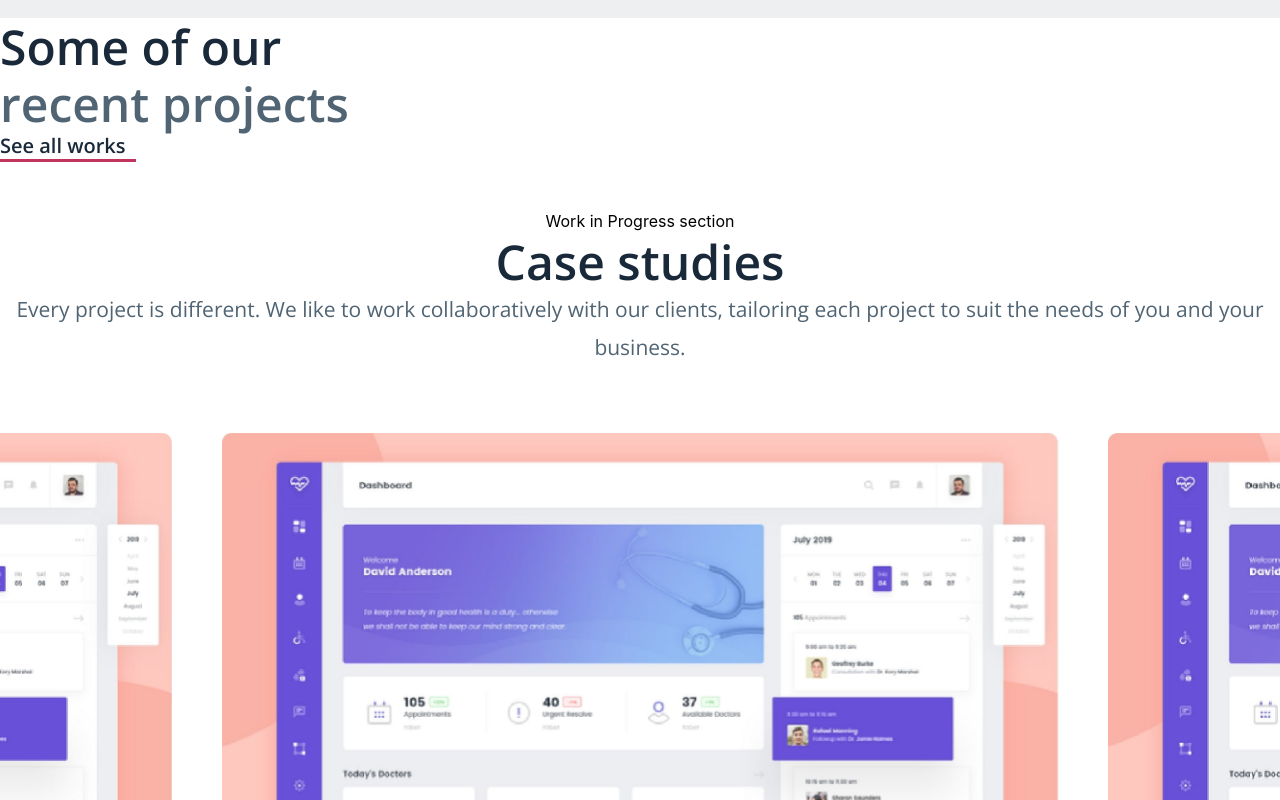
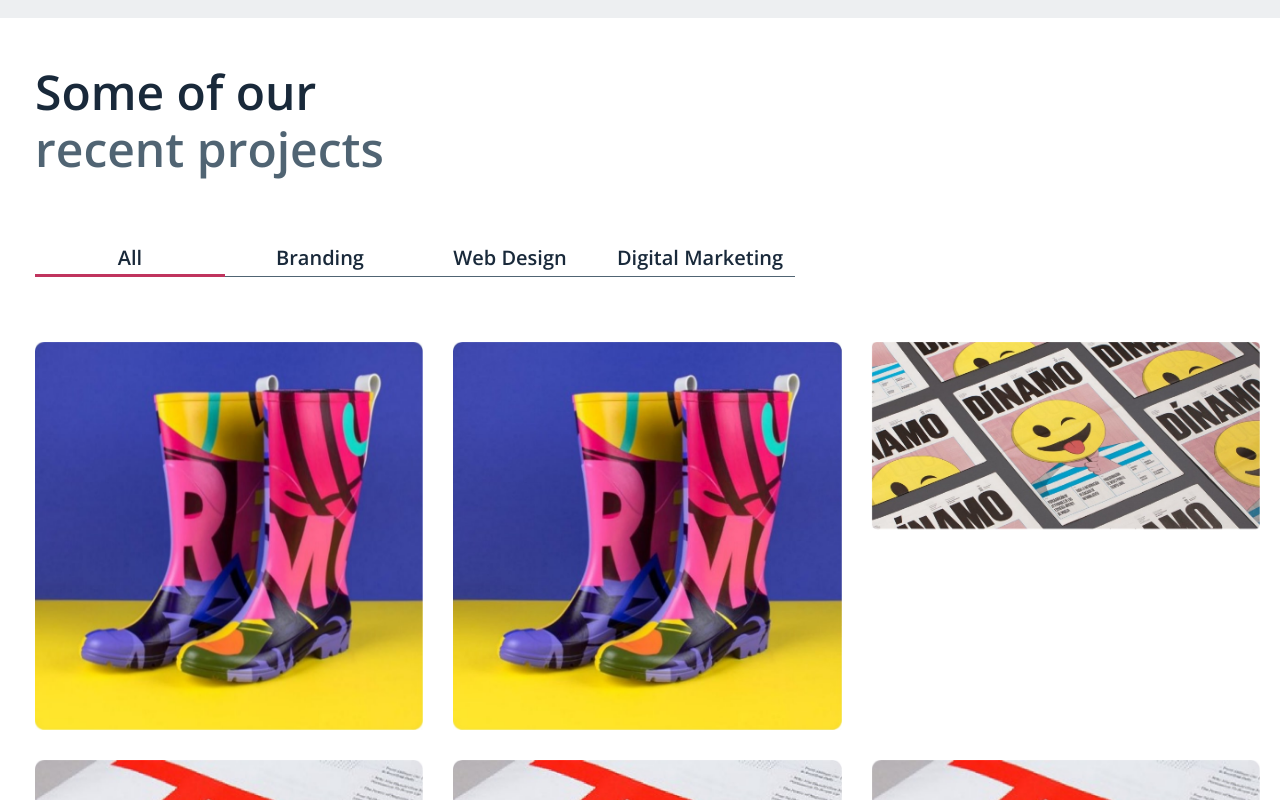
Before and after one commit to adrimihailescu/digital-spaniel, a React (Create React App) app: page / in a window 1280 px wide. Shown: the part 1280-2080 px from the top of the page. Built offline with nearby package versions, Linux system fonts and the light colour scheme.

Commit message:
add projects section component swiper and styles

```diff
--- a/src/fakeCMS/websiteData.ts
+++ b/src/fakeCMS/websiteData.ts
@@ -2,6 +2,7 @@ import { HeadingVariant } from "../types/heading";
 import { LayoutItemVariant } from "../types/layout";
 import { LinkVariant } from "../types/link";
 import { WebsiteData } from "../types/websiteData";
+import { ProjectCategories } from "../types/projects";
 
 const data: WebsiteData = {
   navigation: {
@@ -280,24 +281,20 @@ const data: WebsiteData = {
       },
       categories: [
         {
-          id: 1,
           label: "All",
-          value: "all",
+          value: ProjectCategories.all,
         },
         {
-          id: 2,
           label: "Branding",
-          value: "branding",
+          value: ProjectCategories.branding,
         },
         {
-          id: 3,
           label: "Web Design",
-          value: "web-design",
+          value: ProjectCategories.webDesign,
         },
         {
-          id: 3,
           label: "Digital Marketing",
-          value: "digital-marketing",
+          value: ProjectCategories.digitalMarketing,
         },
       ],
       cta: {
@@ -314,7 +311,7 @@ const data: WebsiteData = {
             label: "Full project",
             url: "/ideas",
           },
-          category: "branding",
+          category: ProjectCategories.branding,
           image: {
             alt: "A boot",
             mobile: "/assets/whellies01.jpg",
@@ -329,7 +326,7 @@ const data: WebsiteData = {
             label: "Full project",
             url: "/ideas",
           },
-          category: "branding",
+          category: ProjectCategories.branding,
           image: {
             alt: "Sardine cans",
             mobile: "/assets/whellies01.jpg",
@@ -344,7 +341,7 @@ const data: WebsiteData = {
             label: "Full project",
             url: "/ideas",
           },
-          category: "branding",
+          category: ProjectCategories.branding,
           image: {
             alt: "Smiley faces",
             mobile: "/assets/newspaper.jpg",
@@ -359,7 +356,7 @@ const data: WebsiteData = {
             label: "Full project",
             url: "/ideas",
           },
-          category: "web-design",
+          category: ProjectCategories.webDesign,
           image: {
             alt: "a dashboard",
             mobile: "/assets/dashboard01.jpg",
@@ -374,7 +371,7 @@ const data: WebsiteData = {
             label: "Full project",
             url: "/ideas",
           },
-          category: "web-design",
+          category: ProjectCategories.webDesign,
           image: {
             alt: "a paper",
             mobile: "/assets/newspaper02.jpg",
@@ -389,7 +386,37 @@ const data: WebsiteData = {
             label: "Full project",
             url: "/ideas",
           },
-          category: "digital-marketing",
+          category: ProjectCategories.digitalMarketing,
+          image: {
+            alt: "a paper",
+            mobile: "/assets/newspaper02.jpg",
+            nonMobile: "/assets/newspaper02@2x.jpg",
+          },
+        },
+        {
+          title: "Make ideas happen",
+          content:
+            "A local paper with big ideas needed A sharp new brand to inspire readers.",
+          cta: {
+            label: "Full project",
+            url: "/ideas",
+          },
+          category: ProjectCategories.digitalMarketing,
+          image: {
+            alt: "a paper",
+            mobile: "/assets/newspaper02.jpg",
+            nonMobile: "/assets/newspaper02@2x.jpg",
+          },
+        },
+        {
+          title: "Make ideas happen",
+          content:
+            "A local paper with big ideas needed A sharp new brand to inspire readers.",
+          cta: {
+            label: "Full project",
+            url: "/ideas",
+          },
+          category: ProjectCategories.webDesign,
           image: {
             alt: "a paper",
             mobile: "/assets/newspaper02.jpg",
--- a/src/sections/content/caseStudies/index.tsx
+++ b/src/sections/content/caseStudies/index.tsx
@@ -27,7 +27,6 @@ const CaseStudies: FC<CaseStudiesProps> = ({ title, content, items }) => {
         slidesPerView={1.5}
       >
         {Object.keys(items).map((index) => {
-          console.log(index);
           return (
             <SwiperSlide key={index}>
               {<Image {...items[index as any]?.image} />}
--- a/src/sections/content/projects/index.tsx
+++ b/src/sections/content/projects/index.tsx
@@ -1,13 +1,150 @@
-import React, { FC } from "react";
-import { Heading, Link } from "../../../components";
-import { ProjectsProps } from "../../../types/projects";
+import React, { useState, useEffect, useRef, FC } from "react";
+import { Swiper, SwiperSlide } from "swiper/react";
+import { Grid, A11y } from "swiper";
+import { Heading, Link, Image } from "../../../components";
+import { ProjectsSectionComponent, ProjectsCategoryTabs } from "./styles";
 
-const Projects: FC<ProjectsProps> = ({ title, cta, categories }) => {
+import type { Swiper as SwiperType } from "swiper";
+import {
+  ProjectCategories,
+  ProjectProps,
+  ProjectsProps,
+} from "../../../types/projects";
+
+import "swiper/css";
+import "swiper/css/grid";
+
+const Projects: FC<ProjectsProps> = ({ title, cta, categories, items }) => {
+  const [activeCategoryItems, setActiveCategoryItems] =
+    useState<ProjectProps[]>(items);
+  const [activeTabIndex, setActiveTabIndex] = useState<number>(0);
+  const [animationSpeed, setAnimationSpeed] = useState<number>(0);
+  const [tabUnderlineWidth, setTabUnderlineWidth] = useState<number>(0);
+  const [tabUnderlineLeft, setTabUnderlineLeft] = useState<number>(0);
+
+  const [swiperDisabledControls, setSwiperDisabledControls] = useState({
+    left: true,
+    right: false,
+  });
+
+  const tabsRef = useRef<HTMLButtonElement[]>([]);
+  const swiperRef = useRef<SwiperType | null>(null);
+
+  const categoryClickHandler = (
+    category: ProjectCategories,
+    index: number
+  ): void => {
+    setAnimationSpeed(Math.abs(activeTabIndex - index));
+    setActiveTabIndex(index);
+    if (category !== ProjectCategories.all) {
+      const filteredItems = items.filter((item) => item.category === category);
+      setActiveCategoryItems(filteredItems);
+    } else {
+      setActiveCategoryItems(items);
+    }
+  };
+
+  const slidePrevHandler = () => {
+    console.log(swiperRef);
+    swiperRef.current?.slidePrev();
+    if (swiperRef.current?.isBeginning) {
+      setSwiperDisabledControls({
+        left: true,
+        right: false,
+      });
+    }
+  };
+
+  const slideNextHandler = () => {
+    console.log(swiperRef);
+    swiperRef.current?.slideNext();
+    if (swiperRef.current?.isEnd) {
+      setSwiperDisabledControls({
+        left: false,
+        right: true,
+      });
+    }
+  };
+
+  useEffect(() => {
+    function setTabPosition() {
+      const currentTab = tabsRef.current[activeTabIndex];
+      setTabUnderlineLeft(currentTab?.offsetLeft ?? 0);
+      setTabUnderlineWidth(currentTab?.clientWidth ?? 0);
+    }
+
+    setTabPosition();
+    window.addEventListener("resize", setTabPosition);
+
+    return () => window.removeEventListener("resize", setTabPosition);
+  }, [activeTabIndex]);
+
   return (
-    <section id="work">
+    <ProjectsSectionComponent id="work">
       <Heading {...title} />
-      <Link {...cta} />
-    </section>
+      <ProjectsCategoryTabs
+        tabUnderlineLeft={tabUnderlineLeft}
+        tabUnderlineWidth={tabUnderlineWidth}
+        animationSpeed={animationSpeed}
+      >
+        {categories.map((category, index) => (
+          <li key={index}>
+            <button
+              ref={(el) => (tabsRef.current[index] = el as HTMLButtonElement)}
+              onClick={() =>
+                categoryClickHandler(
+                  category.value as ProjectCategories,
+                  index as number
+                )
+              }
+            >
+              {category.label}
+            </button>
+          </li>
+        ))}
+      </ProjectsCategoryTabs>
+      <Swiper
+        onSwiper={(swiper) => {
+          swiperRef.current = swiper;
+        }}
+        slidesPerView={3}
+        direction={"horizontal"}
+        grid={{
+          rows: 2,
+          fill: "row",
+        }}
+        spaceBetween={30}
+        modules={[Grid, A11y]}
+        navigation={true}
+      >
+        {Object.keys(activeCategoryItems).map((index) => {
+          return (
+            <SwiperSlide key={index}>
+              {<Image {...activeCategoryItems[index as any].image} />}
+            </SwiperSlide>
+          );
+        })}
+      </Swiper>
+      <div className="bottom-bar">
+        <Link {...cta} />
+        <div className="swiper-controls">
+          <button
+            className="slide-left"
+            onClick={slidePrevHandler}
+            disabled={swiperDisabledControls.left}
+          >
+            &#60;
+          </button>
+          <button
+            className="slide-right"
+            onClick={slideNextHandler}
+            disabled={swiperDisabledControls.right}
+          >
+            &#62;
+          </button>
+        </div>
+      </div>
+    </ProjectsSectionComponent>
   );
 };
 
--- /dev/null
+++ b/src/sections/content/projects/styles.ts
@@ -0,0 +1,114 @@
+import styled from "styled-components";
+import stylesVariables from "../../../constants/styles";
+import { ProjectsCategoryTabsProps } from "../../../types/projects";
+
+export const ProjectsSectionComponent = styled.section`
+  padding: 45px 20px 35px 35px;
+
+  .swiper {
+    margin-bottom: 63px;
+  }
+
+  .bottom-bar {
+    display: flex;
+    justify-content: space-between;
+    align-items: center;
+
+    .swiper-controls {
+      display: flex;
+      column-gap: 32px;
+    }
+    button {
+      font-size: 35px;
+      border: 0;
+      outline: 0;
+      width: 64px;
+      height: 64px;
+      cursor: pointer;
+      transition: all 300ms ease-in-out;
+
+      &.slide-right,
+      &.slide-left {
+        background-color: ${stylesVariables.color.grey140};
+        color: ${stylesVariables.color.white};
+
+        &:hover:not(:disabled) {
+          color: ${stylesVariables.color.red};
+          background-color: ${stylesVariables.color.white};
+          border: 1px solid ${stylesVariables.color.red};
+        }
+
+        &:disabled {
+          background-color: ${stylesVariables.color.grey80};
+          color: ${stylesVariables.color.grey120};
+          cursor: not-allowed;
+        }
+      }
+    }
+  }
+
+  @media only screen and (min-width: 1350px) {
+    padding: 111px 11% 64px 15.75%;
+  }
+`;
+
+export const ProjectsCategoryTabs = styled.ul<ProjectsCategoryTabsProps>`
+  margin: 55px 0 65px;
+  padding: 0;
+  list-style: none;
+  display: inline-flex;
+  flex-shrink: 1;
+  font-size: 30px;
+  position: relative;
+  align-items: center;
+
+  &:after,
+  &:before {
+    position: absolute;
+    content: "";
+    bottom: 0;
+  }
+  &:before {
+    left: 0;
+    width: 100%;
+    height: 1px;
+    background-color: ${stylesVariables.color.grey90};
+  }
+  &:after {
+    transition: all calc(${({ animationSpeed }) => animationSpeed} * 300ms)
+      ease-in-out;
+    left: ${({ tabUnderlineLeft }) => tabUnderlineLeft}px;
+    width: ${({ tabUnderlineWidth }) => tabUnderlineWidth}px;
+    height: 3px;
+    background-color: ${stylesVariables.color.red};
+  }
+
+  li {
+    button {
+      font-family: "Open Sans";
+      font-style: normal;
+      font-variant: normal;
+      font-weight: bold;
+      font-size: 20px;
+      line-height: 27px;
+      letter-spacing: 0px;
+      color: ${stylesVariables.color.grey140};
+      border: none;
+      outline: 0;
+      background-color: ${stylesVariables.color.white};
+      padding-bottom: 6px;
+      min-width: auto;
+
+      text-align: center;
+      cursor: pointer;
+    }
+  }
+
+  @media only screen and (min-width: 800px) {
+    li {
+      button {
+        min-width: 190px;
+      }
+    }
+  }
+`;
--- a/src/types/projects.ts
+++ b/src/types/projects.ts
@@ -1,15 +1,39 @@
 import { HeadingProps } from "./heading";
+import { ImageProps } from "./image";
 import { LinkProps } from "./link";
 
+export enum ProjectCategories {
+  all = "all",
+  branding = "branding",
+  webDesign = "web-design",
+  digitalMarketing = "digital-marketing",
+}
+
+export interface ProjectsCategoryTabsProps {
+  tabUnderlineLeft: number;
+  tabUnderlineWidth: number;
+  animationSpeed: number;
+}
+
 export interface CategoriesProps {
-  id: number;
   label: string;
   value?: string;
+}
+
+export interface ProjectProps {
+  title: string;
+  content: string;
+  cta: {
+    label: string;
+    url: string;
+  };
+  category: ProjectCategories;
+  image: ImageProps;
 }
 
 export interface ProjectsProps {
   title: HeadingProps;
   categories: CategoriesProps[];
-  items: any;
+  items: ProjectProps[];
   cta: LinkProps;
 }
```
